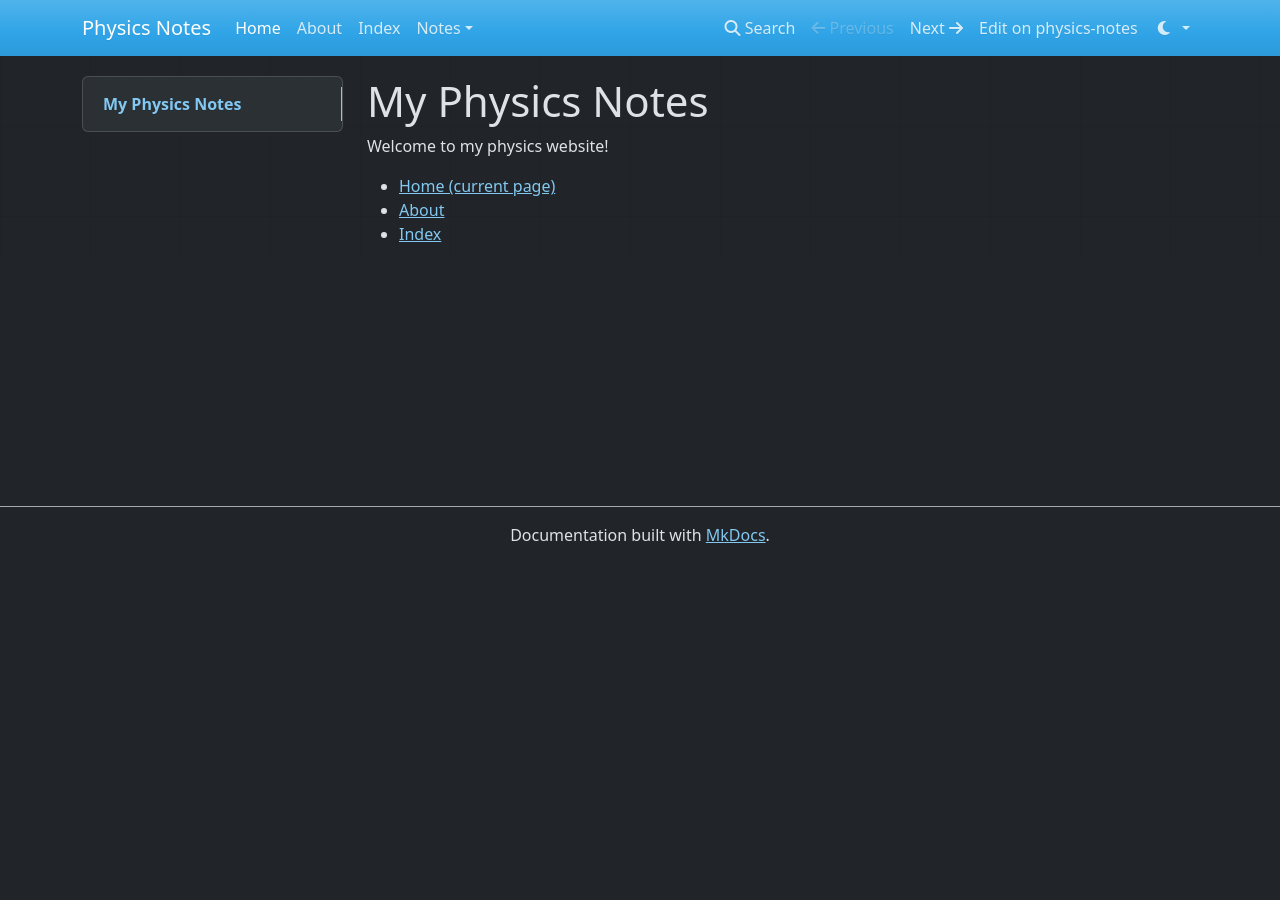
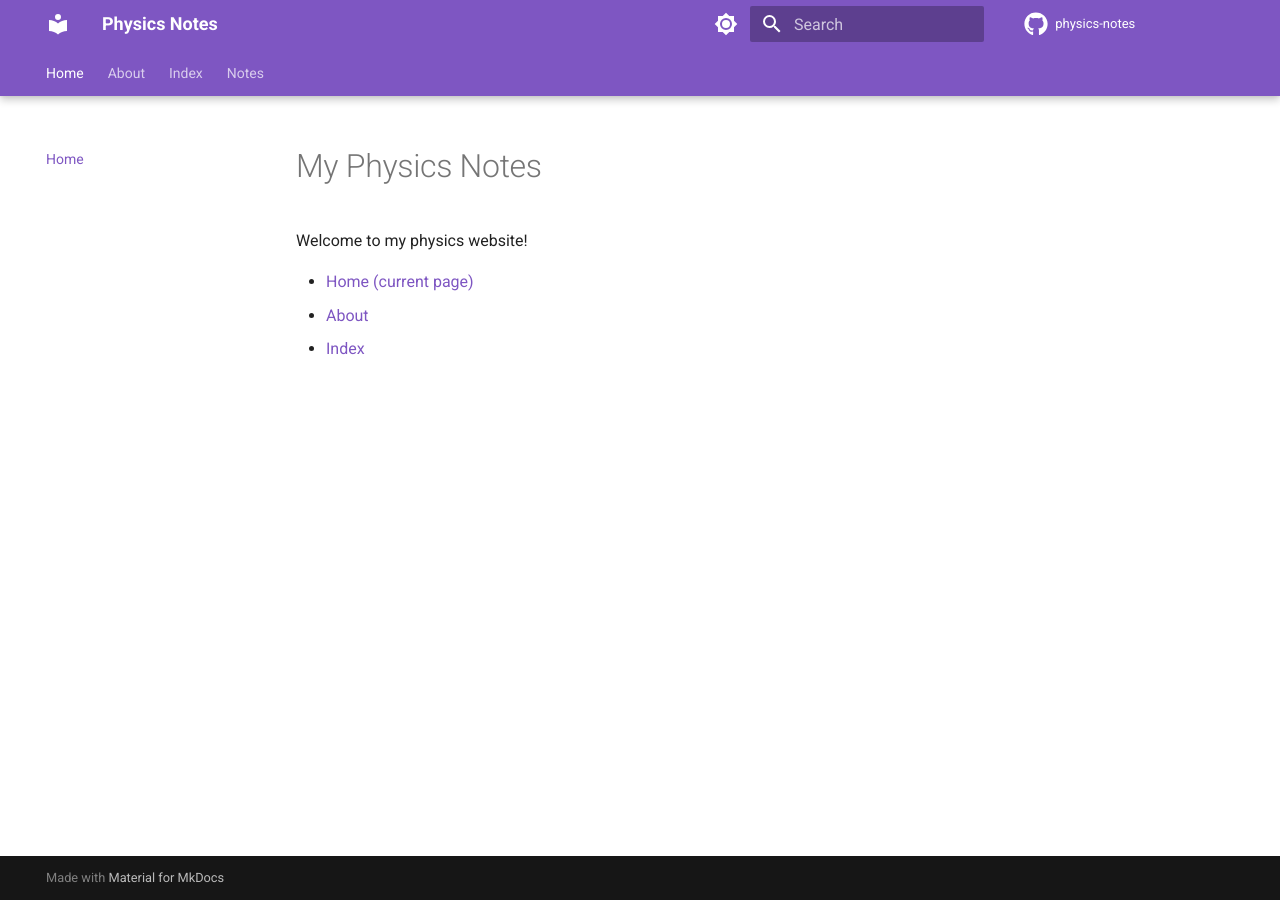
Before and after one commit to t-z-scott/physics-notes, an MkDocs documentation site: the page built from docs/index.md, in a window 1280 px wide. Built offline with MkDocs 1.6.1 and Material for MkDocs 9.7.7, drawn with Linux system fonts in a browser that asks for light colours; nearby versions of some CDN libraries; comment, search, counter and statistics services are not loaded; part of the change alters nothing that is shown.

Commit message:
Add files via upload

```diff
--- a/mkdocs.yml
+++ b/mkdocs.yml
@@ -1,38 +1,62 @@
-# HTML to Markdown -- https://htmlmarkdown.com
-# Markdown to HTML -- https://stackedit.io/app#
 # Markdown cheatsheet -- https://github.com/adam-p/markdown-here/wiki/Markdown-Cheatsheet
 # math rendering issue -- https://github.com/mkdocs/mkdocs//issues/253
 
 site_name: Physics Notes
 nav:
-  - Home: 'index.md'
-  - About: 'about.md'
-  - Index: 'topics.md'
+  - Home: index.md
+  - About: about.md
+  - Index: topics.md
   - Notes:
-    - 'Electric Forces and Electric Fields': 'notes/ch18.md'
-    - 'Potential Energy': 'notes/ch19.md'
-    - 'Electric Circuits': 'notes/ch20.md'
+    - 'Electric Forces and Electric Fields': notes/ch18.md
+    - 'Potential Energy': notes/ch19.md
+    - 'Electric Circuits': notes/ch20.md
 
 docs_dir: 'docs'
 
 theme:
-  name: mkdocs
+  name: material
   color_mode: dark
   user_color_mode_toggle: true
-  # nav_style: default
+  features:
+    - navigation.tabs
+    - navigation.tabs.sticky
+    - search.suggest
+    - search.share
+  icon:
+    repo: fontawesome/brands/github
+  palette:
+    # palette toggle for light mode
+    - scheme: default
+      primary: deep purple
+      toggle:
+        icon: material/brightness-7
+        name: Switch to dark mode
+
+    # palette toggle for dark mode
+    - scheme: slate
+      primary: deep purple
+      toggle:
+        icon: material/brightness-4
+        name: Switch to light mode
 
 python:
    version: 2 # for unicode
    setup_py_install: true
-#the third-party extenison mdx_math.py comes with a setup.py script
+# The third-party extenison mdx_math.py comes with a setup.py script
 markdown_extensions:
     - mdx_math:
-        enable_dollar_delimiter: True #for use of inline $..$
+        enable_dollar_delimiter: True #for use of inline $...$
     - fenced_code
     - codehilite
     - footnotes
+    - tables
 # Required to load the MathJax javascript for the mdx_math.py
 extra_javascript: ['https://cdn.mathjax.org/mathjax/latest/MathJax.js?config=TeX-AMS_HTML']
 
 repo_url: https://github.com/t-z-scott/physics-notes/tree/main
 repo_name: physics-notes
+
+# TODO
+# either git init this folder and post it to a new repo
+# OR!
+# post the site folder - and only the site folder (gitignore) - to the repo
```
